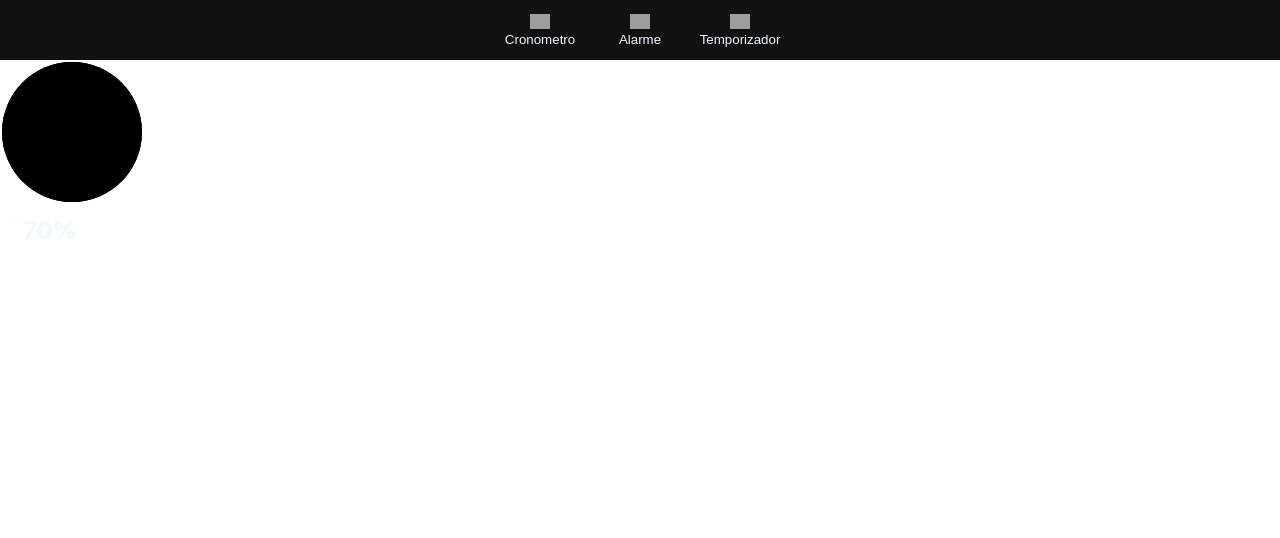
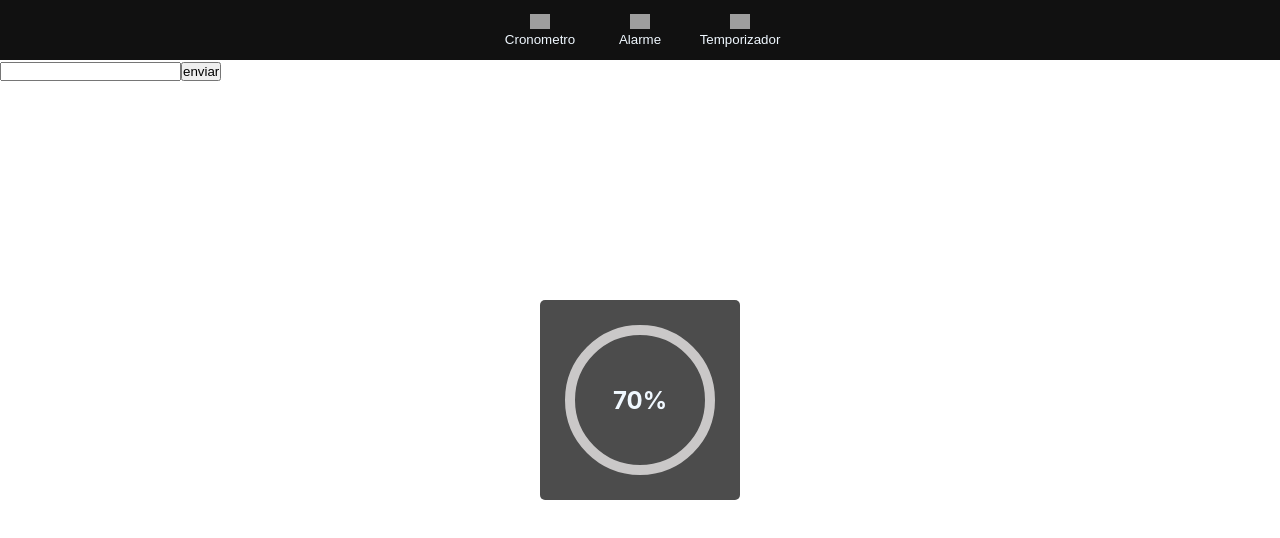
Before and after one commit to Rodrigot800/Clock, a React (Create React App) app: page / in a window 1280 px wide. Shown: the top 538 px of the page. Built offline with nearby package versions, Linux system fonts and the light colour scheme; grey boxes are pictures that could not be loaded.

Commit message:
testando circulo de progresso

```diff
--- a/src/App.css
+++ b/src/App.css
@@ -24,15 +24,55 @@
   height: auto;
 }
 .teste {
-  text-align: center;
-  justify-content: center;
-  width: 100px;
-  height: 100%;
+
   color: aliceblue;
   border-radius: 5px;
   background-color: transparent;
   border: none;
   padding: 2px;
+}
+.box{
+  width: 200px;
+  height: 200px;
+  position: absolute;
+  top: 50%;
+  left: 50%;
+  transform: translate(-50%,-50%);
+  background-color: rgba(0, 0, 0, 0.7);
+  padding: 15px;
+}
+.box-circle svg{
+  width: 200px;
+  height: 2000px;
+  position: relative;
+}
+circle{
+  width: 150px;
+  height: 150px;
+  fill : none;
+  stroke: #000003;
+  stroke-width: 10;
+  transform: translate( 15px,15px);
+  stroke-dasharray: 440;
+  stroke-dashoffset: 440;
+}
+circle:nth-child(1){
+  stroke-dashoffset: 0;
+  stroke: rgb(202, 200, 200);
+}
+circle:nth-child(2){
+  stroke: #00b34c;
+  transition: strokeDashoffset, 1000ms;
+}
+.number{
+  position: absolute;
+   top: 0;
+   left: 0;
+   width: 100%;
+   height: 100%;
+   display: flex;
+   justify-content: center;
+   align-items: center;
 }
 
 .btnHead {
--- a/src/componets/ferramentas/alarme.js
+++ b/src/componets/ferramentas/alarme.js
@@ -2,14 +2,28 @@ import React, { useState, useEffect } from "react";
 
 // Componente Cronômetro
 function Alarme() {
+  function go() {
+    var circle = document.querySelector("#proc");
+    var n = Number(document.querySelector("#pro").value) ;
+    document.querySelector(".number").innerHTML = n + '%'
+    circle.style.strokeDashoffset = (440 - (440 * n) / 100)
+  }
   return (
-    <div className=" box teste">
-      <div className="box-circle">
-        <svg>
-          <circle cx={70} cy={70} r={70}></circle>
-          <circle cx={70} cy={70} r={70}></circle>
-        </svg>
-        <h2>70%</h2>
+    <div>
+      <div className="btnen">
+        <input id="pro" type="number" />
+        <button onClick={go}>enviar</button>
+      </div>
+      <div className="box teste">
+        <div className="box-circle">
+          <svg>
+            <circle cx={70} cy={70} r={70}></circle>
+            <circle id="proc" cx={70} cy={70} r={70}></circle>
+          </svg>
+          <div className="number">
+            <h2>70%</h2>
+          </div>
+        </div>
       </div>
     </div>
   );
```
